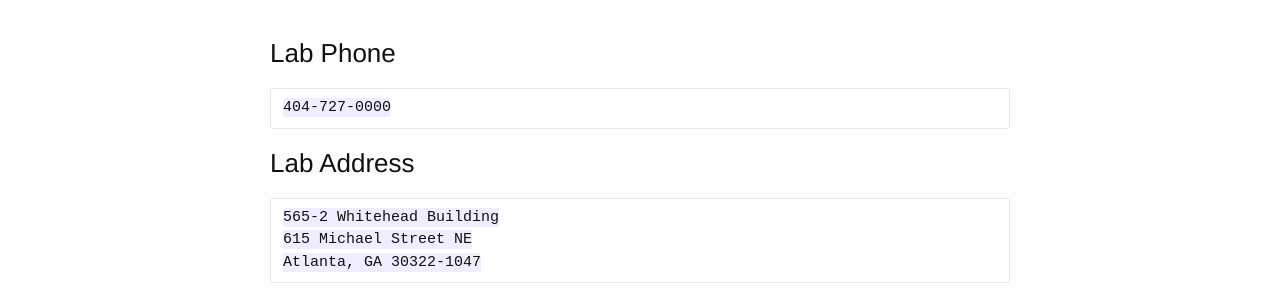
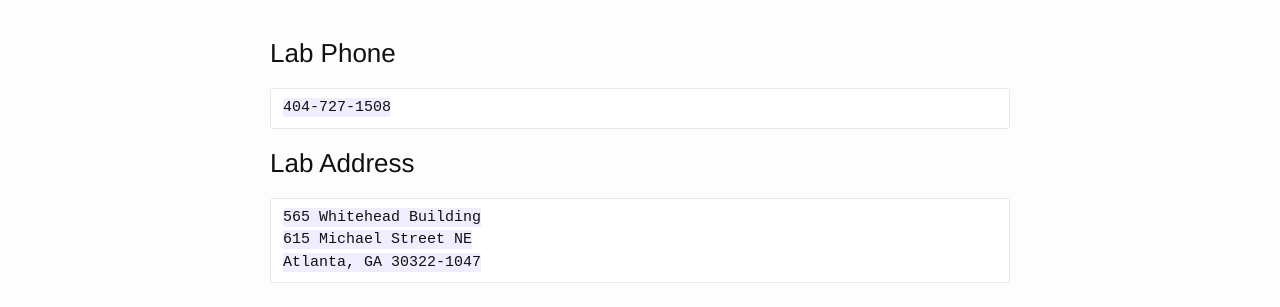
Before and after one commit to wingolab/wingolab.github.io, a Jekyll site: the page built from contact.md, in a window 1280 px wide. Shown: the part 130-437 px from the top of the page. Built offline with Jekyll 4.4.1, drawn with Linux system fonts in a browser that asks for light colours.

Commit message:
updated lab address

```diff
--- a/contact.md
+++ b/contact.md
@@ -6,11 +6,11 @@ permalink: /Contacts/
 
 ### Lab Phone
 
-    404-727-0000
+    404-727-1508
 
 ### Lab Address
 
-    565-2 Whitehead Building
+    565 Whitehead Building
     615 Michael Street NE
     Atlanta, GA 30322-1047
 
```
